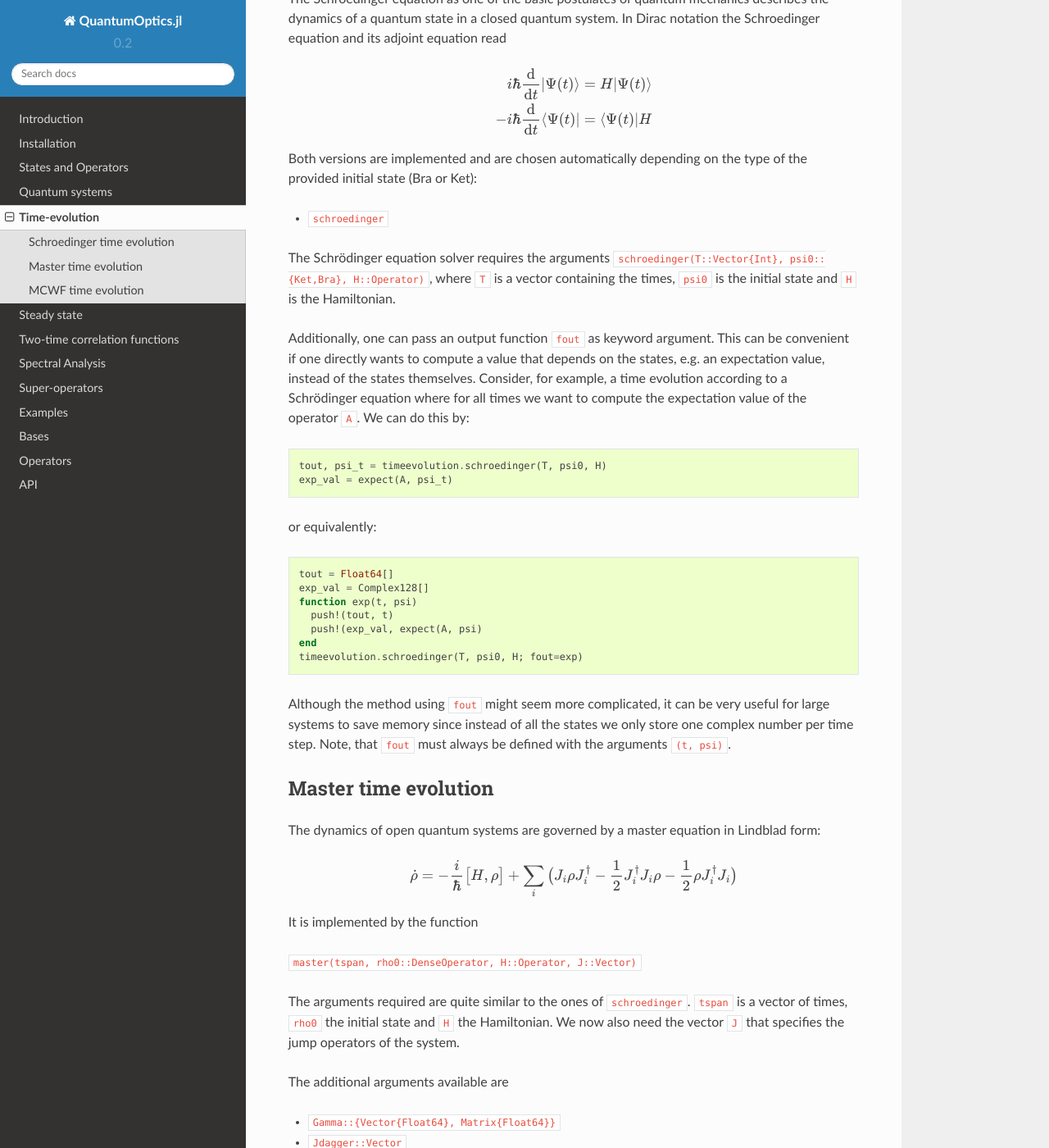
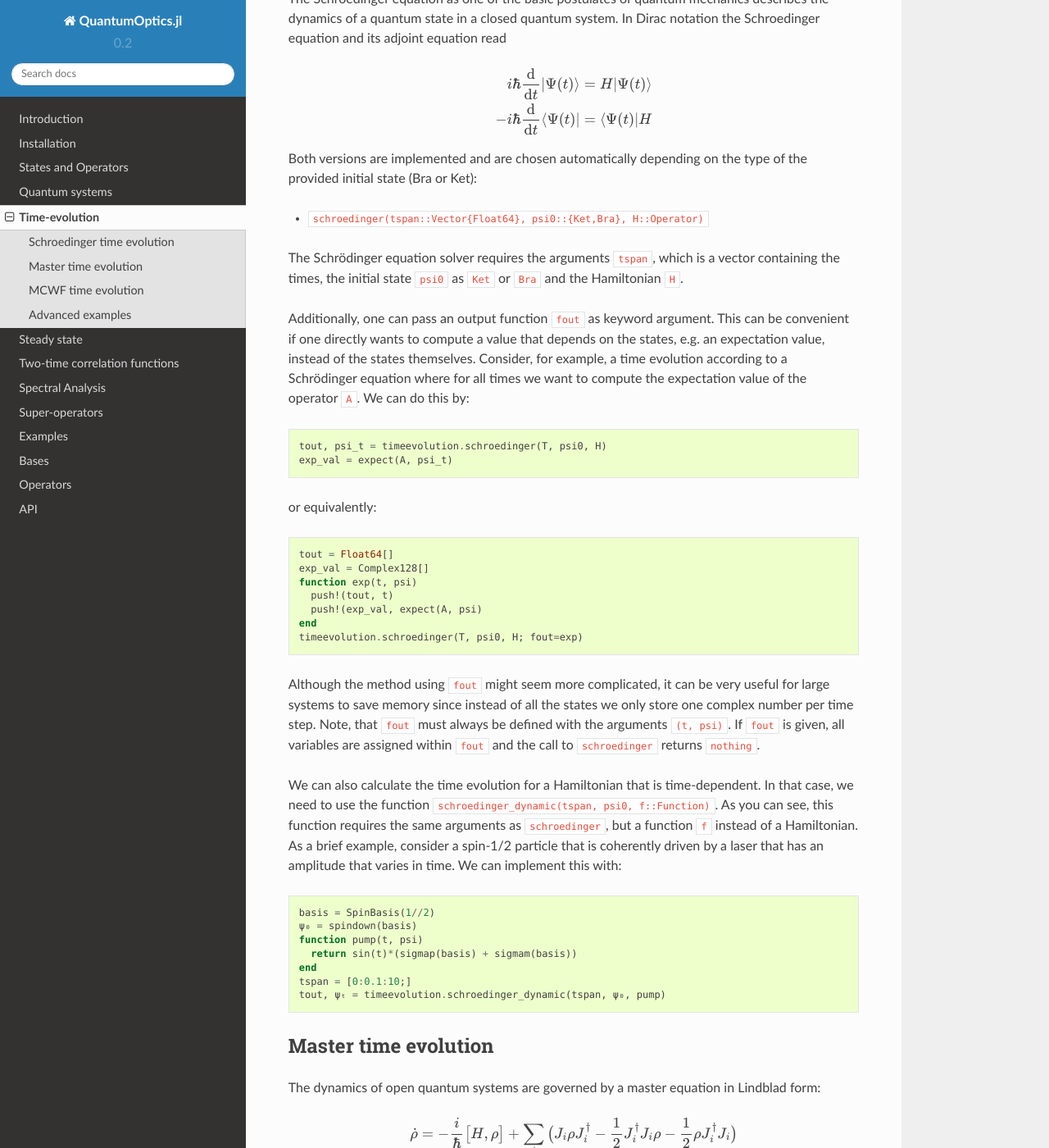
Before and after one commit to ymuv1/QuantumOptics.jl, a Sphinx documentation site: the page built from docs/source/timeevolution.rst, in a window 1280 px wide and 1400 px high, scrolled down 445 px. Shown: the whole window at 82% size. Built offline with Sphinx 7.4.7 and the Read the Docs theme 2.0.0, drawn with Linux system fonts in a browser that asks for light colours; pages that are not in the unit, such as notebooks, are missing from menus; cross-references to code outside the pages are shown as plain code; some of the changed text lies outside the part shown.

Commit message:
Finished work on timeevolution and steadystate docs

```diff
--- a/docs/source/timeevolution.rst
+++ b/docs/source/timeevolution.rst
@@ -27,10 +27,10 @@
 
 Both versions are implemented and are chosen automatically depending on the type of the provided initial state (Bra or Ket):
 
-* :jl:func:`schroedinger`
+* :func:`schroedinger(tspan::Vector{Float64}, psi0::{Ket,Bra}, H::Operator)`
 
-The Schrödinger equation solver requires the arguments :func:`schroedinger(T::Vector{Int}, psi0::{Ket,Bra}, H::Operator)`, where :func:`T` is a vector containing the times, :func:`psi0` is the initial state
-and :func:`H` is the Hamiltonian.
+The Schrödinger equation solver requires the arguments :func:`tspan`, which is a vector containing the times, the initial state :func:`psi0`
+as :func:`Ket` or :func:`Bra` and the Hamiltonian :func:`H`.
 
 Additionally, one can pass an output function :func:`fout` as keyword argument. This can be convenient if one directly wants to compute a value that depends on the states, e.g. an expectation value, instead
 of the states themselves. Consider, for example, a time evolution according to a Schrödinger equation where for all times we want to compute the expectation value of the operator :func:`A`. We can do this by::
@@ -49,8 +49,20 @@
     timeevolution.schroedinger(T, psi0, H; fout=exp)
 
 Although the method using :func:`fout` might seem more complicated, it can be very useful for large systems to save memory since instead of all the states we only store one complex number per time step. Note, that
-:func:`fout` must always be defined with the arguments :func:`(t, psi)`.
+:func:`fout` must always be defined with the arguments :func:`(t, psi)`. If :func:`fout` is given, all variables are assigned within :func:`fout` and the call to :func:`schroedinger`
+returns :func:`nothing`.
 
+We can also calculate the time evolution for a Hamiltonian that is time-dependent. In that case, we need to use the function :func:`schroedinger_dynamic(tspan, psi0, f::Function)`. As you can see, this function
+requires the same arguments as :func:`schroedinger`, but a function :func:`f` instead of a Hamiltonian. As a brief example, consider a spin-1/2 particle that is coherently driven by a laser that has an amplitude that
+varies in time. We can implement this with::
+
+  basis = SpinBasis(1//2)
+  ψ₀ = spindown(basis)
+  function pump(t, psi)
+    return sin(t)*(sigmap(basis) + sigmam(basis))
+  end
+  tspan = [0:0.1:10;]
+  tout, ψₜ = timeevolution.schroedinger_dynamic(tspan, ψ₀, pump)
 
 .. _section-master:
 
@@ -70,7 +82,7 @@
 
 It is implemented by the function
 
-:func:`master(tspan, rho0::DenseOperator, H::Operator, J::Vector)`
+* :func:`master(tspan, rho0::DenseOperator, H::Operator, J::Vector)`
 
 The arguments required are quite similar to the ones of :func:`schroedinger`. :func:`tspan` is a vector of times, :func:`rho0` the initial state and :func:`H` the Hamiltonian. We now also need the vector :func:`J`
 that specifies the jump operators of the system.
@@ -87,7 +99,9 @@
 
 The second keyword argument can be used to pass a specific set of jump operators to be used in place of all :math:`J^\dagger` appearances in the Lindblad term.
 
-Finally, we can pass an output function just like the one for a Schrödinger equation. Note, though, that now the function must be defined with the arguments :func:`fout(t, rho)`.
+We can pass an output function just like the one for a Schrödinger equation. Note, though, that now the function must be defined with the arguments :func:`fout(t, rho)`.
+
+Furthermore, a time-dependent Hamiltonian can also be implemented analogously to a Schrödinger equation using :func:`master_dynamic(tspan, rho0, f)`.
 
 For performance reasons the solver internally first creates the non-hermitian Hamiltonian :math:`H_\mathrm{nh} = H - \frac{i\hbar}{2} \sum_i J_i^\dagger J_i` and solves the equation
 
@@ -157,4 +171,16 @@
 
 avoiding explicit calculations of density matrices.
 
-* :func:`master(tspan, psi0::Ket, H::Operator, J::Vector)`
+The function computing a time evolution with the MCWF method can be called analogously to :func:`master`, namely with
+
+* :func:`mcwf(tspan, psi0::Ket, H::Operator, J::Vector)`
+
+Since this function only calculates state vectors (as explained above), it requires the initial state in the form of a ket.
+
+
+Advanced examples
+^^^^^^^^^^^^^^^^^
+
+This section is meant to provide a basic introduction to the implemented time evolution solvers and illustrate some simple examples.
+Most applications of the toolbox involve the simulation of a time evolution in one way or another, so please refer to :ref:`section-examples`
+for more sophisticated uses of the solvers.
```
Also changed, not shown: docs/source/steadystate.rst (+25 -0 lines).
